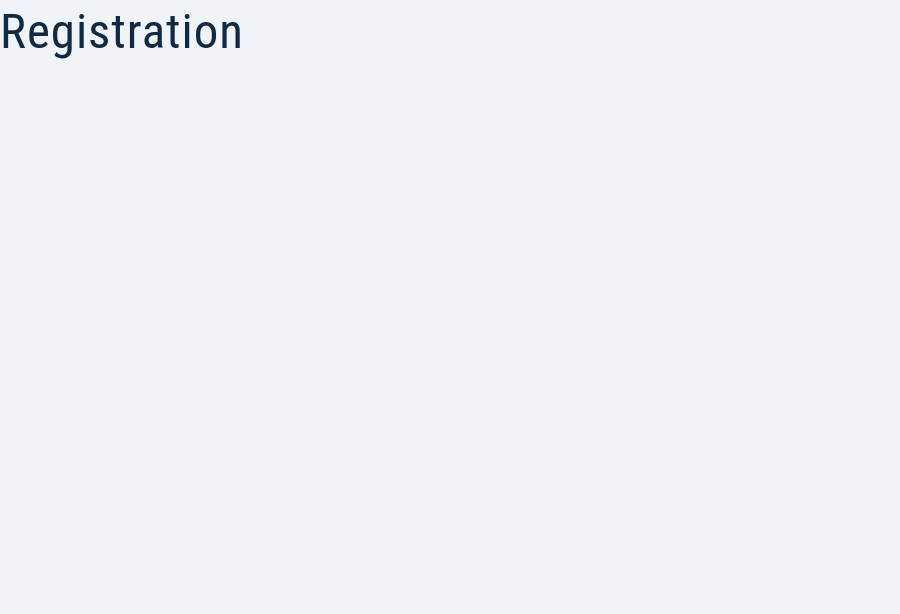
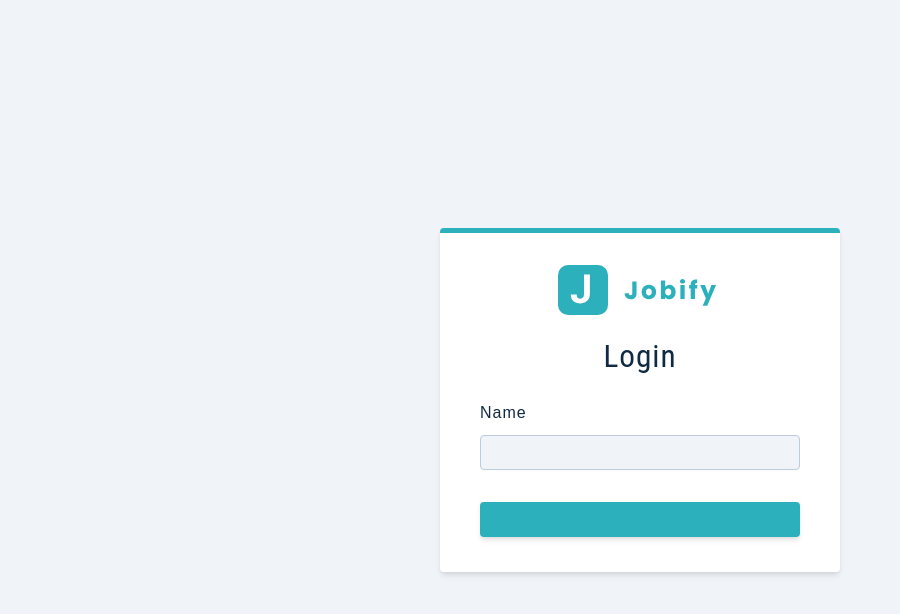
Before and after one commit to radarsada/Stint, a React (Create React App) app in the folder client/: page /register in a window 1280 px wide. Shown: the top 614 px of the page, without its empty margins (0-900 px from the left). Built offline with nearby package versions, Linux system fonts and the light colour scheme.

Commit message:
d2M3T23.03

```diff
--- a/client/src/Pages/Register.js
+++ b/client/src/Pages/Register.js
@@ -1,7 +1,43 @@
-import React from "react";
+import React, { useState } from "react";
+import Logo from "../Components/Logo";
 
+import Wrapper from "../assets/Wrappers/RegisterPage";
+const initialState = {
+  name: "",
+  email: "",
+  password: "",
+  isMember: true,
+};
 const Register = () => {
-  return <h1>Registration</h1>;
+  const [values, setvalues] = useState(initialState);
+  const handleChange = (e) => {
+    console.log(e.target);
+  };
+  const onSubmit = (e) => {
+    e.preventDefault();
+    console.log(e.target);
+  };
+  return (
+    <Wrapper className="full-page">
+      <form className="form" onSubmit={onSubmit}>
+        <Logo />
+        <h3>Login</h3>
+        <div className="form-row">
+          <label htmlFor="name" className="form-label">
+            name
+          </label>
+          <input
+            type="text"
+            value={values.name}
+            name="name"
+            onChange={handleChange}
+            className="form-input"
+          ></input>
+        </div>
+        <button type="submit" className="btn btn-block"></button>
+      </form>
+    </Wrapper>
+  );
 };
 
 export default Register;
--- /dev/null
+++ b/client/src/assets/Wrappers/RegisterPage.js
@@ -0,0 +1,34 @@
+import styled from "styled-components";
+
+const Wrapper = styled.section`
+  display: grid;
+  align-items: center;
+  .logo {
+    display: block;
+    margin: 0 auto;
+    margin-bottom: 1.38rem;
+  }
+  .form {
+    max-width: 400px;
+    border-top: 5px solid var(--primary-500);
+  }
+  h3 {
+    text-align: center;
+  }
+  p {
+    margin: 0;
+    margin-top: 1rem;
+    text-align: center;
+  }
+  .btn {
+    margin-top: 1rem;
+  }
+  .member-btn {
+    background: transparent;
+    border: transparent;
+    color: var(--primary-500);
+    cursor: pointer;
+    letter-spacing: var(--letterSpacing);
+  }
+`;
+export default Wrapper;
```
